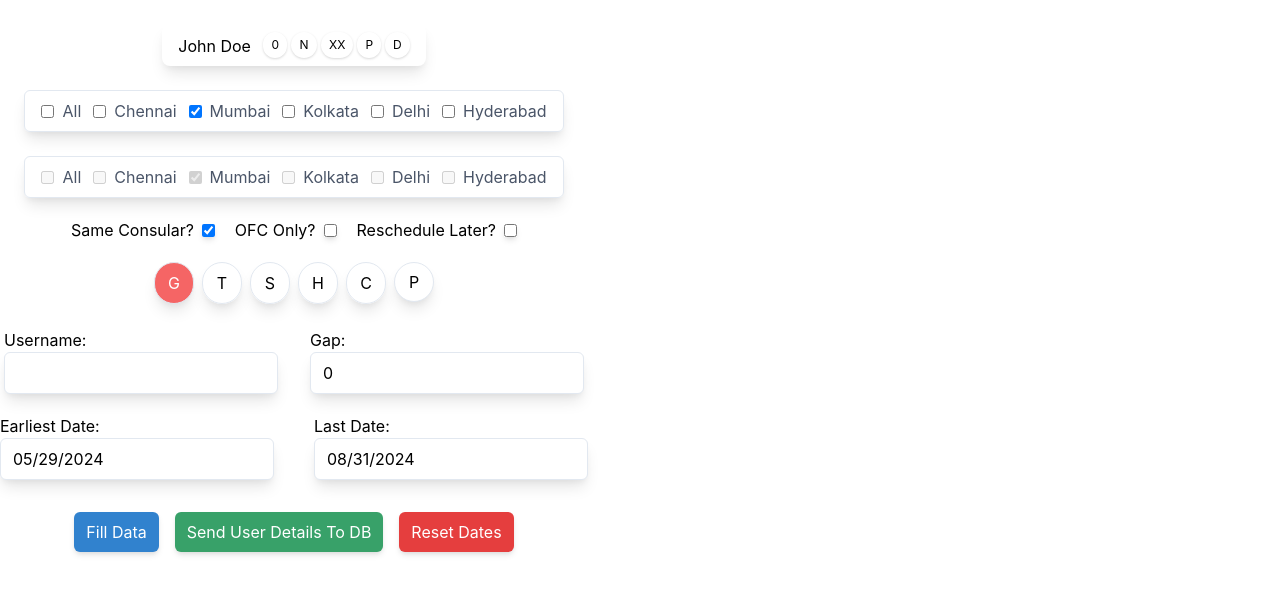
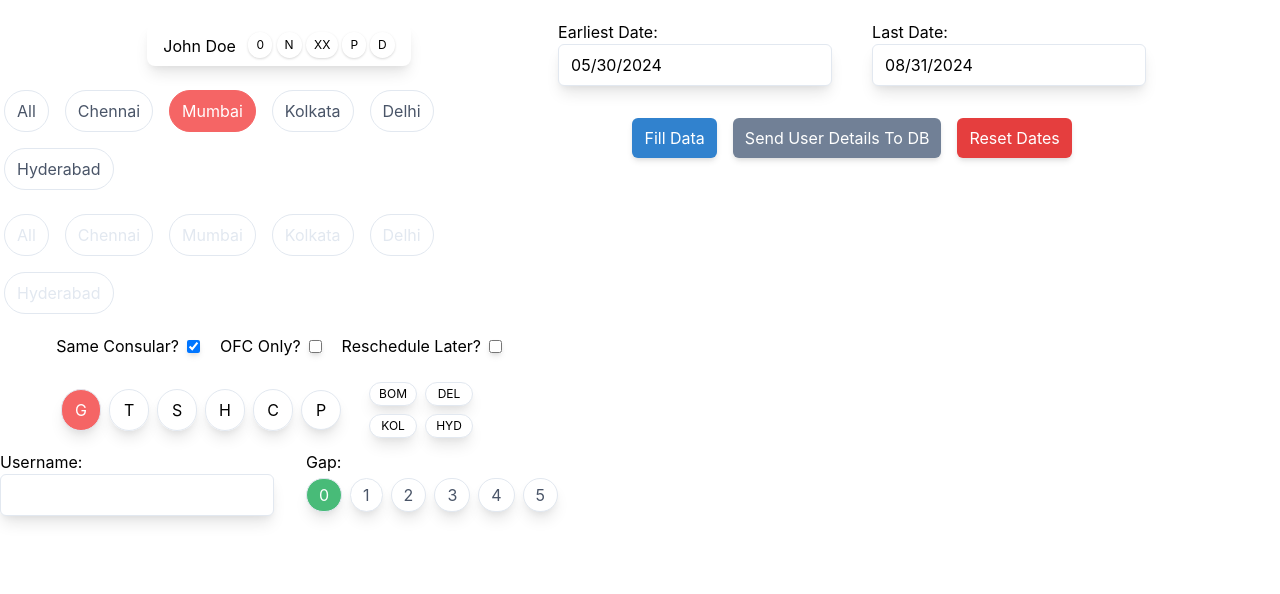
Before and after one commit to krsambhav/pushernew, a React (Create React App) app: page / in a window 1280 px wide. Shown: the top 594 px of the page. Built offline with nearby package versions, Linux system fonts and the light colour scheme.

Commit message:
Added new feature and fixed bugs

```diff
--- a/package.json
+++ b/package.json
@@ -7,6 +7,9 @@
     "@testing-library/jest-dom": "^5.17.0",
     "@testing-library/react": "^13.4.0",
     "@testing-library/user-event": "^13.5.0",
+    "antd": "^5.20.1",
+    "dayjs": "^1.11.12",
+    "moment": "^2.30.1",
     "react": "^18.3.1",
     "react-datepicker": "^6.9.0",
     "react-dom": "^18.3.1",
--- a/public/index.html
+++ b/public/index.html
@@ -24,7 +24,7 @@
       work correctly both with client-side routing and a non-root public URL.
       Learn how to configure a non-root public URL by running `npm run build`.
     -->
-    <title>React App</title>
+    <title>User Pusher</title>
   </head>
   <body>
     <noscript>You need to enable JavaScript to run this app.</noscript>
--- a/src/App.js
+++ b/src/App.js
@@ -17,6 +17,8 @@ function App() {
   const [isOFCOnly, setIsOFCOnly] = useState(false);
   const [isRescheduleLater, setIsRescheduleLater] = useState(false);
   const [earliestDate, setEarliestDate] = useState(new Date());
+  const [preferredConsularLocation, setPreferredConsularLocation] =
+    useState("");
   const [lastDate, setLastDate] = useState(
     new Date(new Date().getFullYear(), 7, 31)
   ); // June 10
@@ -52,14 +54,13 @@ function App() {
     if (!isNaN(gap) && gap >= 0) {
       const currentDate = new Date();
       const newEarliestDate = new Date();
-      newEarliestDate.setDate(currentDate.getDate() + gap);
+      newEarliestDate.setDate(currentDate.getDate() + gap + 1);
       setEarliestDate(newEarliestDate);
     } else {
       const currentDate = new Date();
       setEarliestDate(currentDate);
     }
   }, [gapDays]);
-
 
   function generateRandomStringBytes(size) {
     let id = "";
@@ -265,6 +266,9 @@ function App() {
         //   integerValue: user.lastConsularDateInNumbers.toString(),
         // },
         gapDays: { integerValue: user.gapDays.toString() },
+        preferredConsularLocation: {
+          stringValue: user.preferredConsularLocation,
+        },
       },
     };
     if (user.priority !== undefined) {
@@ -274,6 +278,14 @@ function App() {
   };
 
   const handlePushUser = async () => {
+    if (visaClass !== "B1" && visaClass !== "B2" && visaClass !== "B1/B2") {
+      toast.error("Ineligible Visa Type");
+      return;
+    }
+    if (dependentsIDs === "") {
+      toast.error("Data Incomplete, Can't Push");
+      return;
+    }
     const cityArray = Object.keys(cities).filter((city) => cities[city]);
     const locationArray = cityArray.includes("all")
       ? ["chennai", "mumbai", "kolkata", "delhi", "hyderabad"]
@@ -298,8 +310,6 @@ function App() {
       (earliestDate.getMonth() + 1) * 30 + earliestDate.getDate();
     const lastDateInNumbers =
       (lastDate.getMonth() + 1) * 30 + lastDate.getDate();
-    // const lastConsularDateInNumbers =
-    //   (lastConsularDate.getMonth() + 1) * 30 + lastConsularDate.getDate();
 
     const user = {
       name: primaryName,
@@ -320,35 +330,120 @@ function App() {
       isOFCOnly,
       agent,
       username,
-      // lastConsularDate: lastConsularDate.toISOString(),
-      // lastConsularDateInNumbers,
       gapDays: parseInt(gapDays, 10),
       isRescheduleLater,
-      priority: isPriority
+      priority: isPriority,
+      preferredConsularLocation,
     };
 
-    const firestoreUser = convertToFirestoreFormat(user);
-    const userExists = await checkUser(primaryID);
-
-    if (!userExists) {
-      fetch(
-        `https://firestore.googleapis.com/v1/projects/usa-db-50f2e/databases/(default)/documents/users/${primaryID}?key=AIzaSyDqGqNYoygQhS61HPSnftOKor3z0mJqOkA`,
-        {
-          method: "PATCH",
+    try {
+      const response = await fetch(`http://104.192.2.29:3000/users`, {
+        method: "POST",
         headers: {
           "Content-Type": "application/json",
         },
-          body: JSON.stringify(firestoreUser),
+        body: JSON.stringify(user),
+      });
+
+      if (response.ok) {
+        const result = await response.json();
+        console.log(result);
+        toast.success("User Pushed Successfully");
+      } else {
+        toast.error("Failed to push user");
+        console.error("Failed to push user, status:", response.status);
       }
-      )
-        .then((response) => response.json())
-        .then((result) => {
-          console.log(result);
-          toast.success("Pushed");
-        })
-        .catch((error) => console.error(error));
+    } catch (error) {
+      console.error("Error pushing user:", error);
+      toast.error("Error pushing user");
     }
   };
+
+  // const handlePushUser = async () => {
+  //   if (visaClass !== "B1" && visaClass !== "B2" && visaClass !== "B1/B2") {
+  //     toast.error("Ineligible Visa Type");
+  //     return;
+  //   }
+  //   if (dependentsIDs === "") {
+  //     toast.error("Data Incomplete, Can't Push");
+  //     return;
+  //   }
+  //   const cityArray = Object.keys(cities).filter((city) => cities[city]);
+  //   const locationArray = cityArray.includes("all")
+  //     ? ["chennai", "mumbai", "kolkata", "delhi", "hyderabad"]
+  //     : cityArray;
+  //   var consularCityArray;
+  //   var consularLocationArray;
+  //   if (sameConsular) {
+  //     consularCityArray = Object.keys(cities).filter((city) => cities[city]);
+  //     consularLocationArray = cityArray.includes("all")
+  //       ? ["chennai", "mumbai", "kolkata", "delhi", "hyderabad"]
+  //       : cityArray;
+  //   } else {
+  //     consularCityArray = Object.keys(consularCities).filter(
+  //       (city) => consularCities[city]
+  //     );
+  //     consularLocationArray = consularCityArray.includes("all")
+  //       ? ["chennai", "mumbai", "kolkata", "delhi", "hyderabad"]
+  //       : consularCityArray;
+  //   }
+
+  //   const earliestDateInNumbers =
+  //     (earliestDate.getMonth() + 1) * 30 + earliestDate.getDate();
+  //   const lastDateInNumbers =
+  //     (lastDate.getMonth() + 1) * 30 + lastDate.getDate();
+  //   // const lastConsularDateInNumbers =
+  //   //   (lastConsularDate.getMonth() + 1) * 30 + lastConsularDate.getDate();
+
+  //   const user = {
+  //     name: primaryName,
+  //     id: primaryID,
+  //     applicantsID: dependentsIDs,
+  //     pax: userQty,
+  //     earliestMonth: earliestDate.getMonth() + 1,
+  //     earliestDate: earliestDate.getDate(),
+  //     earliestDateInNumbers,
+  //     lastDateInNumbers,
+  //     lastMonth: lastDate.getMonth() + 1,
+  //     lastDate: lastDate.getDate(),
+  //     location: locationArray,
+  //     consularLocation: consularLocationArray,
+  //     reschedule,
+  //     visaClass,
+  //     sameConsular,
+  //     isOFCOnly,
+  //     agent,
+  //     username,
+  //     // lastConsularDate: lastConsularDate.toISOString(),
+  //     // lastConsularDateInNumbers,
+  //     gapDays: parseInt(gapDays, 10),
+  //     isRescheduleLater,
+  //     priority: isPriority,
+  //     preferredConsularLocation,
+  //   };
+
+  //   const firestoreUser = convertToFirestoreFormat(user);
+  //   const userExists = false;
+
+  //   if (!userExists) {
+  //     fetch(
+  //       `https://firestore.googleapis.com/v1/projects/usa-db-50f2e/databases/(default)/documents/users/${primaryID}?key=AIzaSyDqGqNYoygQhS61HPSnftOKor3z0mJqOkA`,
+  //       {
+  //         method: "PATCH",
+  //         headers: {
+  //           "Content-Type": "application/json",
+  //         },
+  //         body: JSON.stringify(firestoreUser),
+  //       }
+  //     )
+  //       .then((response) => response.json())
+  //       .then((result) => {
+  //         console.log(result);
+  //         toast.success("Pushed");
+  //       })
+  //       .catch((error) => console.error(error));
+  //   }
+  // };
 
   // const handlePushPriorityUser = async () => {
   //   const cityArray = Object.keys(cities).filter((city) => cities[city]);
@@ -440,6 +535,13 @@ function App() {
     setSameConsular(true);
     setIsOFCOnly(false);
     setGapDays(0); // Reset gapDays to default value
+  };
+
+  const handleSetPreferredConsularLocation = (location) => {
+    if (preferredConsularLocation === location)
+      setPreferredConsularLocation("");
+    else setPreferredConsularLocation(location);
+    // else
   };
 
   const handleCityChange = (city) => {
@@ -569,70 +671,56 @@ function App() {
         </div>
       </div>
       <div className="city-container mt-6 flex flex-wrap gap-4">
-        <div className="border border-gray-300 shadow-lg rounded-md px-4 py-2 flex gap-3">
         {["all", "chennai", "mumbai", "kolkata", "delhi", "hyderabad"].map(
           (city) => (
-              <label key={city} className="flex items-center gap-2">
-                <input
-                  type="checkbox"
-                  name="city"
-                  value={city}
-                  checked={cities[city]}
-                  onChange={() => handleCityChange(city)}
-                  className="text-blue-600 border-gray-300 rounded focus:ring-blue-500"
-                />
-                <span className="text-gray-700">
-                  {city.charAt(0).toUpperCase() + city.slice(1)}
-                </span>
-              </label>
+            <div
+              key={city}
+              onClick={() => handleCityChange(city)}
+              className={`transition duration-150 rounded-full cursor-pointer px-3 py-2 rounded ${
+                cities[city]
+                  ? "bg-red-500 text-white"
+                  : "bg-white text-gray-700"
+              } border ${cities[city] ? "border-red-500" : "border-gray-300"}`}
+            >
+              <span>{city.charAt(0).toUpperCase() + city.slice(1)}</span>
+            </div>
           )
         )}
       </div>
-      </div>
       {sameConsular ? (
         <div className="city-container mt-6 flex flex-wrap gap-4">
-          <div className="border border-gray-300 shadow-lg rounded-md px-4 py-2 flex gap-3">
           {["all", "chennai", "mumbai", "kolkata", "delhi", "hyderabad"].map(
             (city) => (
-                <label key={city} className="flex items-center gap-2">
-                  <input
-                    type="checkbox"
-                    name="city"
-                    value={city}
-                    checked={consularCities[city]}
+              <div
+                key={city}
+                className={`text-gray-300 transition duration-150 rounded-full cursor-pointer px-3 py-2 rounded border`}
                 disabled
-                    onChange={() => handleConsularCityChange(city)}
-                    className="text-blue-600 border-gray-300 rounded focus:ring-blue-500"
-                  />
-                  <span className="text-gray-700">
-                    {city.charAt(0).toUpperCase() + city.slice(1)}
-                  </span>
-                </label>
+                onClick={() => handleConsularCityChange(city)}
+              >
+                <span>{city.charAt(0).toUpperCase() + city.slice(1)}</span>
+              </div>
             )
           )}
         </div>
-        </div>
       ) : (
         <div className="city-container mt-6 flex flex-wrap gap-4">
-          <div className="border border-gray-300 shadow-lg rounded-md px-4 py-2 flex gap-3">
           {["all", "chennai", "mumbai", "kolkata", "delhi", "hyderabad"].map(
             (city) => (
-                <label key={city} className="flex items-center gap-2">
-                  <input
-                    type="checkbox"
-                    name="city"
-                    value={city}
-                    checked={consularCities[city]}
-                    onChange={() => handleConsularCityChange(city)}
-                    className="text-blue-600 border-gray-300 rounded focus:ring-blue-500"
-                  />
-                  <span className="text-gray-700">
-                    {city.charAt(0).toUpperCase() + city.slice(1)}
-                  </span>
-                </label>
+              <div
+                key={city}
+                onClick={() => handleConsularCityChange(city)}
+                className={`transition duration-150 rounded-full cursor-pointer px-3 py-2 rounded ${
+                  consularCities[city]
+                    ? "bg-red-500 text-white"
+                    : "bg-white text-gray-700"
+                } border ${
+                  consularCities[city] ? "border-red-500" : "border-gray-300"
+                }`}
+              >
+                <span>{city.charAt(0).toUpperCase() + city.slice(1)}</span>
+              </div>
             )
           )}
-          </div>
         </div>
       )}
 
@@ -666,7 +754,7 @@ function App() {
         </div>
       </div>
 
-      <div className="agent flex flex-row gap-2 mt-5">
+      <div className="agent flex flex-row gap-2 mt-5 h-16 items-center">
         <div className="flex space-x-2">
           {[
             { name: "Gujarat", color: "red-500" },
@@ -698,8 +786,50 @@ function App() {
             P
           </button>
         </div>
+        <div className="location-pref-container flex flex-row flex-wrap w-32 gap-2 ml-5">
+          <button
+            onClick={() => handleSetPreferredConsularLocation("mumbai")}
+            className={`w-12 px-2 text-xs h-6 rounded-full border border-gray-300 shadow-lg focus:outline-none transition-colors duration-300 ${
+              preferredConsularLocation === "mumbai"
+                ? "bg-blue-600 text-white"
+                : "bg-white"
+            }`}
+          >
+            BOM
+          </button>
+          <button
+            onClick={() => handleSetPreferredConsularLocation("delhi")}
+            className={`w-12 px-2 text-xs h-6 rounded-full border border-gray-300 shadow-lg focus:outline-none transition-colors duration-300 ${
+              preferredConsularLocation === "delhi"
+                ? "bg-red-600 text-white"
+                : "bg-white"
+            }`}
+          >
+            DEL
+          </button>
+          <button
+            onClick={() => handleSetPreferredConsularLocation("kolkata")}
+            className={`w-12 px-2 text-xs h-6 rounded-full border border-gray-300 shadow-lg focus:outline-none transition-colors duration-300 ${
+              preferredConsularLocation === "kolkata"
+                ? "bg-purple-600 text-white"
+                : "bg-white"
+            }`}
+          >
+            KOL
+          </button>
+          <button
+            onClick={() => handleSetPreferredConsularLocation("hyderabad")}
+            className={`w-12 px-2 text-xs h-6 rounded-full border border-gray-300 shadow-lg focus:outline-none transition-colors duration-300 ${
+              preferredConsularLocation === "hyderabad"
+                ? "bg-green-600 text-white"
+                : "bg-white"
+            }`}
+          >
+            HYD
+          </button>
         </div>
-      <div className="agent-username-container mt-6 flex flex-row gap-8 justify-center">
+      </div>
+      <div className="agent-username-container mt-2 flex flex-row gap-8 justify-center">
         <div className="username">
           <p>Username:</p>
           <input
@@ -711,13 +841,42 @@ function App() {
         </div>
         <div className="gap-container">
           <p>Gap:</p>
-          <input
-            type="number"
-            id="gap-input"
-            value={gapDays}
-            onChange={(e) => setGapDays(e.target.value)}
-            className="shadow-lg border border-gray-300 rounded-md px-3 py-2 focus:outline-none focus:ring-2 focus:ring-blue-500"
-          />
+          <div className="flex space-x-2 mt-1">
+            {[0, 1, 2, 3, 4, 5].map((day) => {
+              const getColor = () => {
+                const colors = [
+                  "bg-green-500", // 0
+                  "bg-green-400", // 1
+                  "bg-yellow-300", // 2
+                  "bg-yellow-400", // 3
+                  "bg-orange-500", // 4
+                  "bg-red-500", // 5
+                ];
+                return colors[day];
+              };
+
+              const getTextColor = () => {
+                if (day >= 1 && day <= 3) {
+                  return "text-black";
+                }
+                return "text-white";
+              };
+
+              return (
+                <button
+                  key={day}
+                  onClick={() => setGapDays(day)}
+                  className={`shadow-lg rounded-full border border-gray-300 px-3 transition duration-150 py-1 ${
+                    gapDays === day
+                      ? `${getColor()} ${getTextColor()}`
+                      : "bg-white text-gray-700"
+                  } focus:outline-none focus:ring-2 focus:ring-blue-500`}
+                >
+                  {day}
+                </button>
+              );
+            })}
+          </div>
         </div>
       </div>
 
@@ -762,14 +921,18 @@ function App() {
         <button
           id="fill-btn"
           onClick={handleFill}
-          className="btn bg-blue-600 text-white rounded-md px-3 py-2 shadow-md outline-none hover:bg-blue-700"
+          className="btn bg-blue-600 text-white rounded-md px-3 py-2 shadow-md outline-none hover:bg-blue-700 transition duration-200"
         >
           Fill Data
         </button>
         <button
           id="push-btn"
           onClick={handlePushUser}
-          className="btn bg-green-600 text-white rounded-md px-3 py-2 shadow-md outline-none hover:bg-green-700"
+          className={`btn ${
+            dependentsIDs === ""
+              ? "bg-gray-600"
+              : "bg-green-600 hover:bg-green-700 transition duration-200"
+          } text-white rounded-md px-3 py-2 shadow-md outline-none`}
         >
           Send User Details To DB
         </button>
@@ -783,7 +946,7 @@ function App() {
         <button
           id="reset-btn"
           onClick={handleReset}
-          className="btn bg-red-600 text-white rounded-md px-3 py-2 shadow-md outline-none hover:bg-gray-900"
+          className="btn bg-red-600 text-white rounded-md px-3 py-2 shadow-md outline-none hover:bg-red-700 transition duration-200"
         >
           Reset Dates
         </button>
```
Also changed, not shown: 8 other files (tests, documents, lock files or other folders). Lines whose indentation alone changed are shown as unchanged.
